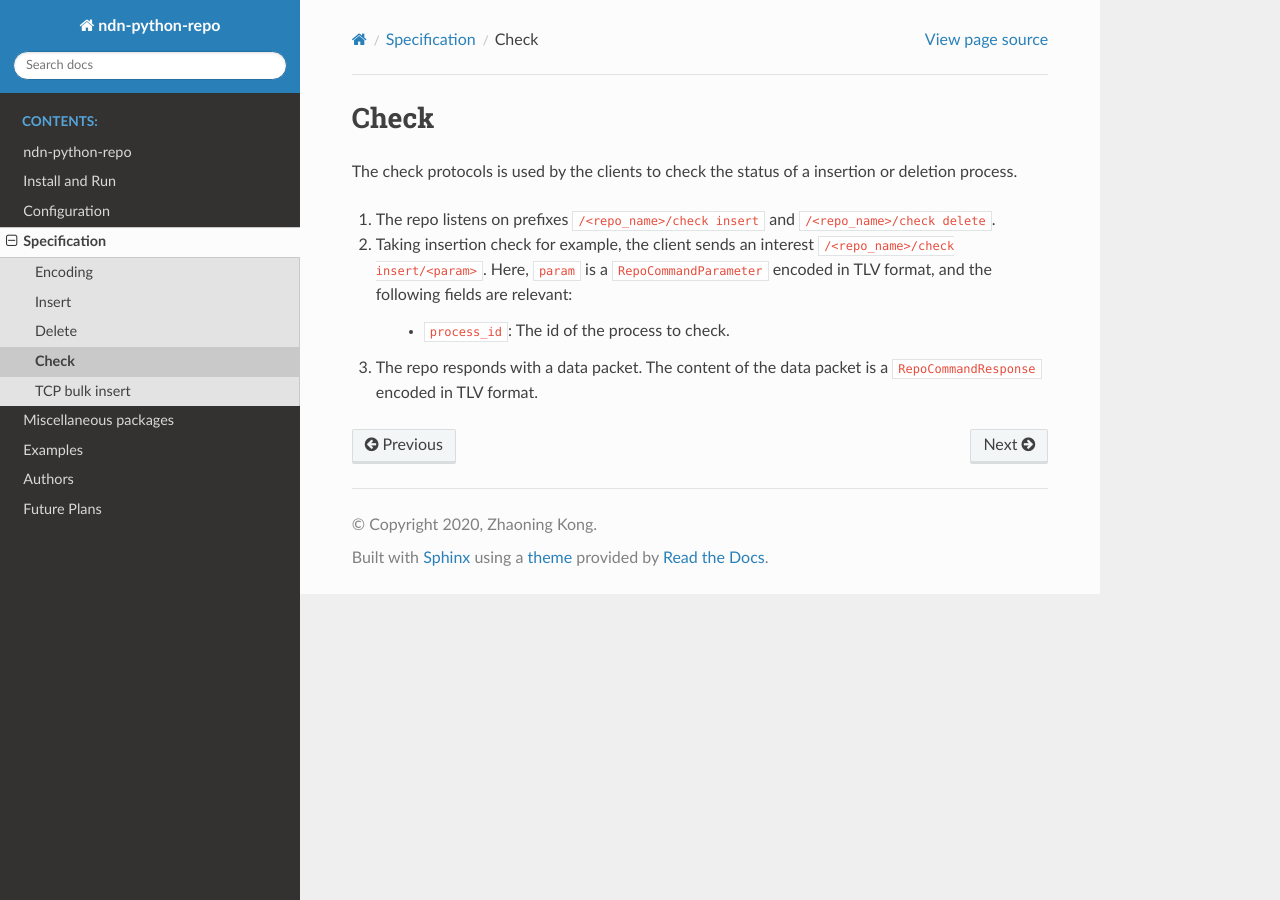
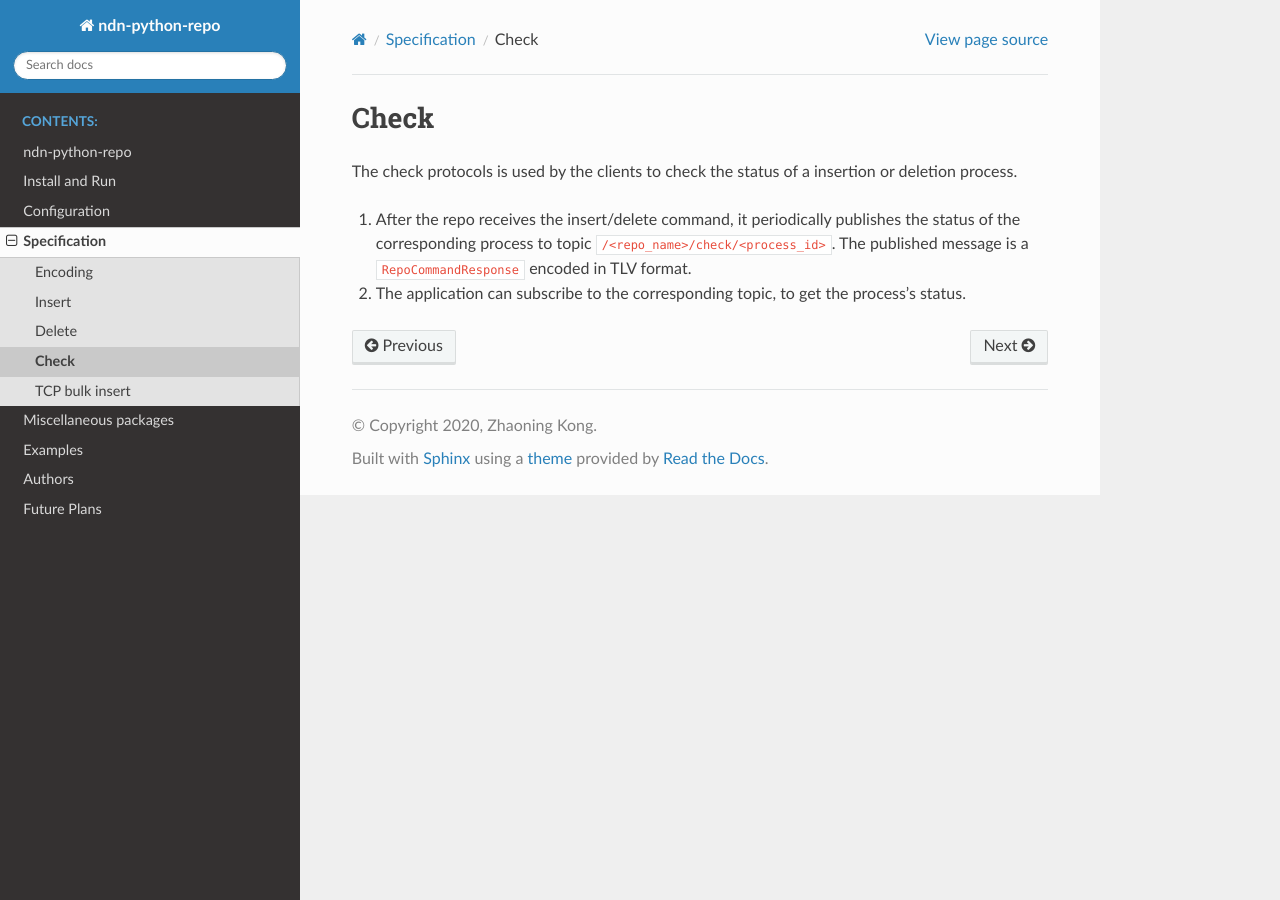
Before and after one commit to UCLA-IRL/ndn-python-repo, a Sphinx documentation site: the page built from docs/src/specification/check.rst, in a window 1280 px wide. Built offline with Sphinx 7.4.7 and the Read the Docs theme 2.0.0, drawn with Linux system fonts in a browser that asks for light colours.

Commit message:
docs: update check

```diff
--- a/docs/src/specification/check.rst
+++ b/docs/src/specification/check.rst
@@ -6,10 +6,6 @@ Check
 The check protocols is used by the clients to check the status of a
 insertion or deletion process.
 
-1. The repo listens on prefixes ``/<repo_name>/check insert`` and ``/<repo_name>/check delete``.
+1. After the repo receives the insert/delete command, it periodically publishes the status of the corresponding process to topic ``/<repo_name>/check/<process_id>``. The published message is a ``RepoCommandResponse`` encoded in TLV format.
 
-2. Taking insertion check for example, the client sends an interest ``/<repo_name>/check insert/<param>``. Here, ``param`` is a ``RepoCommandParameter`` encoded in TLV format, and the following fields are relevant:
-
-    * ``process_id``: The id of the process to check.
-
-3. The repo responds with a data packet. The content of the data packet is a ``RepoCommandResponse`` encoded in TLV format.
+2. The application can subscribe to the corresponding topic, to get the process's status.
```
